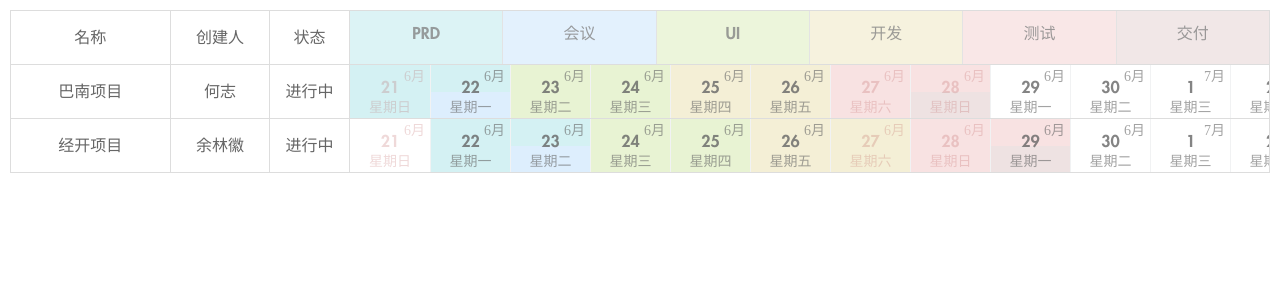
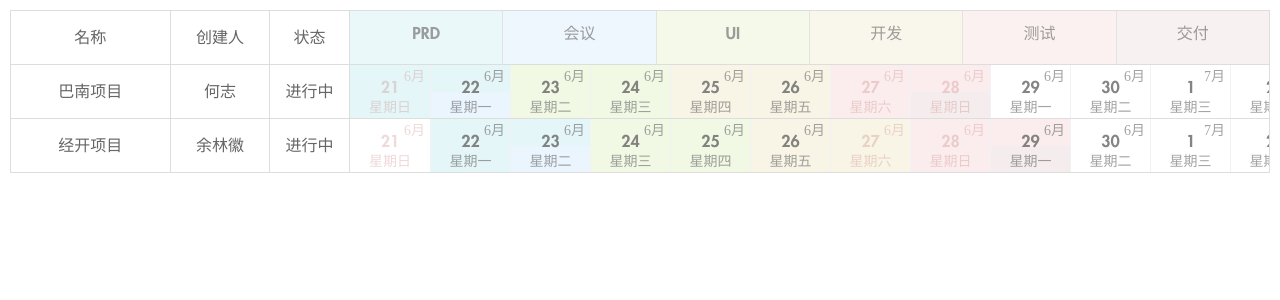
Before and after one commit to No2015/dsj_calendar, a Vue app: page / in a window 1280 px wide. Shown: the top 300 px of the page. Built offline with nearby package versions, Linux system fonts and the light colour scheme.

Commit message:
color修改

```diff
--- a/src/views/Home.vue
+++ b/src/views/Home.vue
@@ -18,7 +18,7 @@
           <div class="flex-th flex-item-4">
             <div class="flex richeng-days">
               <div
-                class="flex-item-type"
+                class="flex-item-type pos-rel"
                 :class="item.type"
                 v-for="(item, key) in listHead"
                 :key="key"
@@ -26,6 +26,7 @@
                 @mouseenter="enterType(item)"
                 @mouseleave="leaveType(item)"
               >
+                <div class="pos-abs bg-color"></div>
                 <span class="flex-item-day">{{ item.name }}</span>
               </div>
             </div>
@@ -56,8 +57,10 @@
                         v-for="(el, keys2) in date.type"
                         :key="keys2"
                         :class="el.type"
-                        class="flex-item-type-item"
-                      ></div>
+                        class="flex-item-type-item pos-rel"
+                      >
+                        <div class="pos-abs bg-color"></div>
+                      </div>
                     </div>
                   </div>
                 </div>
@@ -279,10 +282,6 @@ export default {
       ];
       list.forEach((ele) => {
         ele.days = []
-        // ele.items.forEach((el) => {
-        //   el.check = false;
-        //   el.hover = false;
-        // });
       });
       this.list = list;
       this.createTime();
@@ -646,23 +645,33 @@ export default {
         flex: 1;
       }
     }
-    .prd {
+    .prd .bg-color{
       background-color: #d4f1f3;
     }
-    .meeting {
+    .meeting .bg-color{
       background-color: #ddeefd;
     }
-    .ui {
+    .ui .bg-color{
       background-color: #e8f3d3;
     }
-    .dev {
+    .dev .bg-color{
       background-color: #f4efd6;
     }
-    .test {
+    .test .bg-color{
       background-color: #f8e2e2;
     }
-    .product {
+    .product .bg-color{
       background-color: #eee2e2;
+    }
+    .bg-color {
+      opacity: 0.6;
+      left: 0;
+      top: 0;
+      right: 0;
+      bottom: 0;
+      &:hover{
+        opacity: 1;
+      }
     }
     .flex-item-4 {
       width: 100%;
@@ -679,7 +688,7 @@ export default {
           .flex-item-type-box {
             background: rgba($color: #000000, $alpha: 0.2);
           }
-          .flex-item-type-item {
+          .bg-color {
             background: rgba($color: #000000, $alpha: 0);
           }
         }
@@ -707,6 +716,7 @@ export default {
         line-height: 1;
         margin-top: 15px;
         display: block;
+        pointer-events: none;
       }
       .weekday {
         color: #b04343;
```
